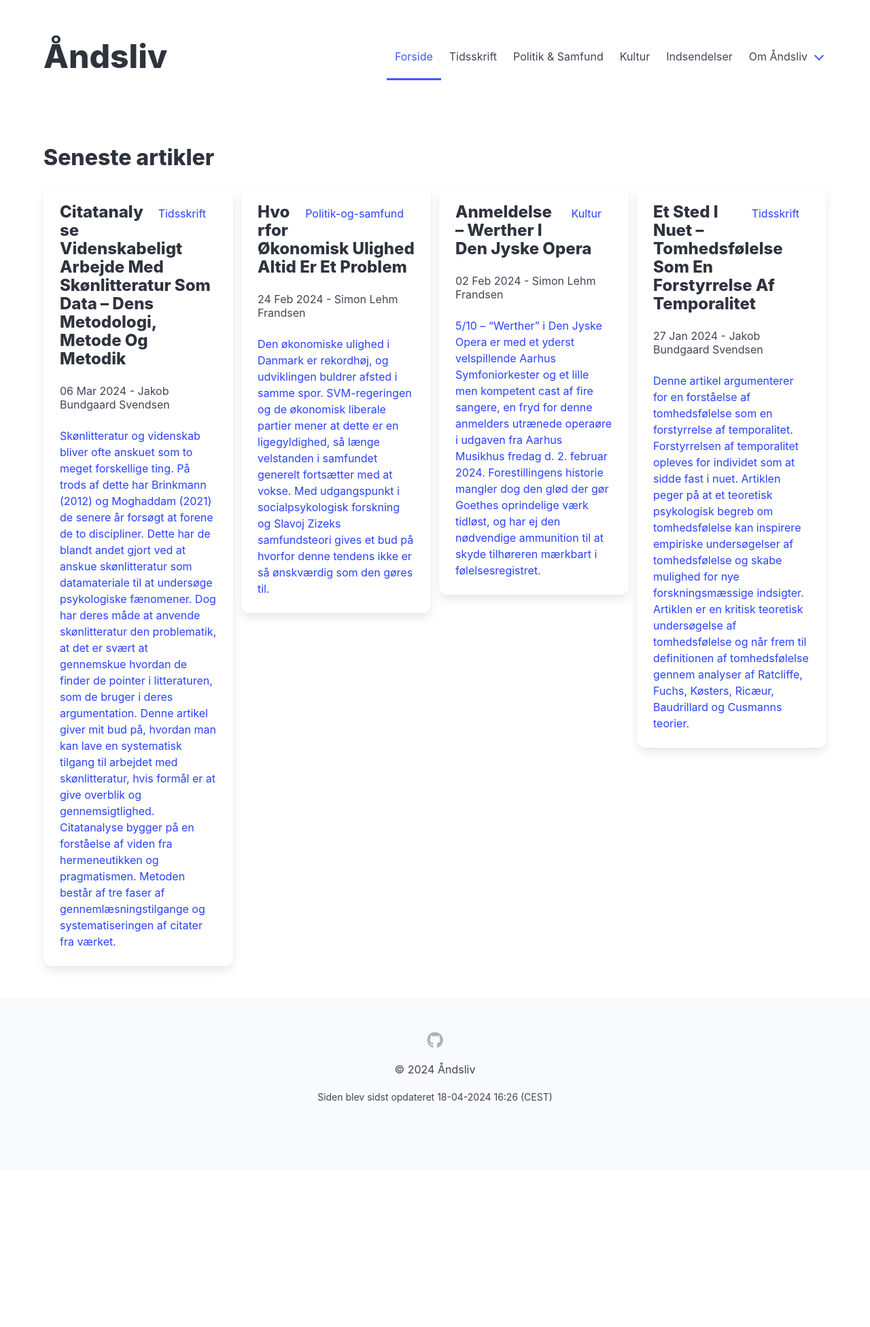
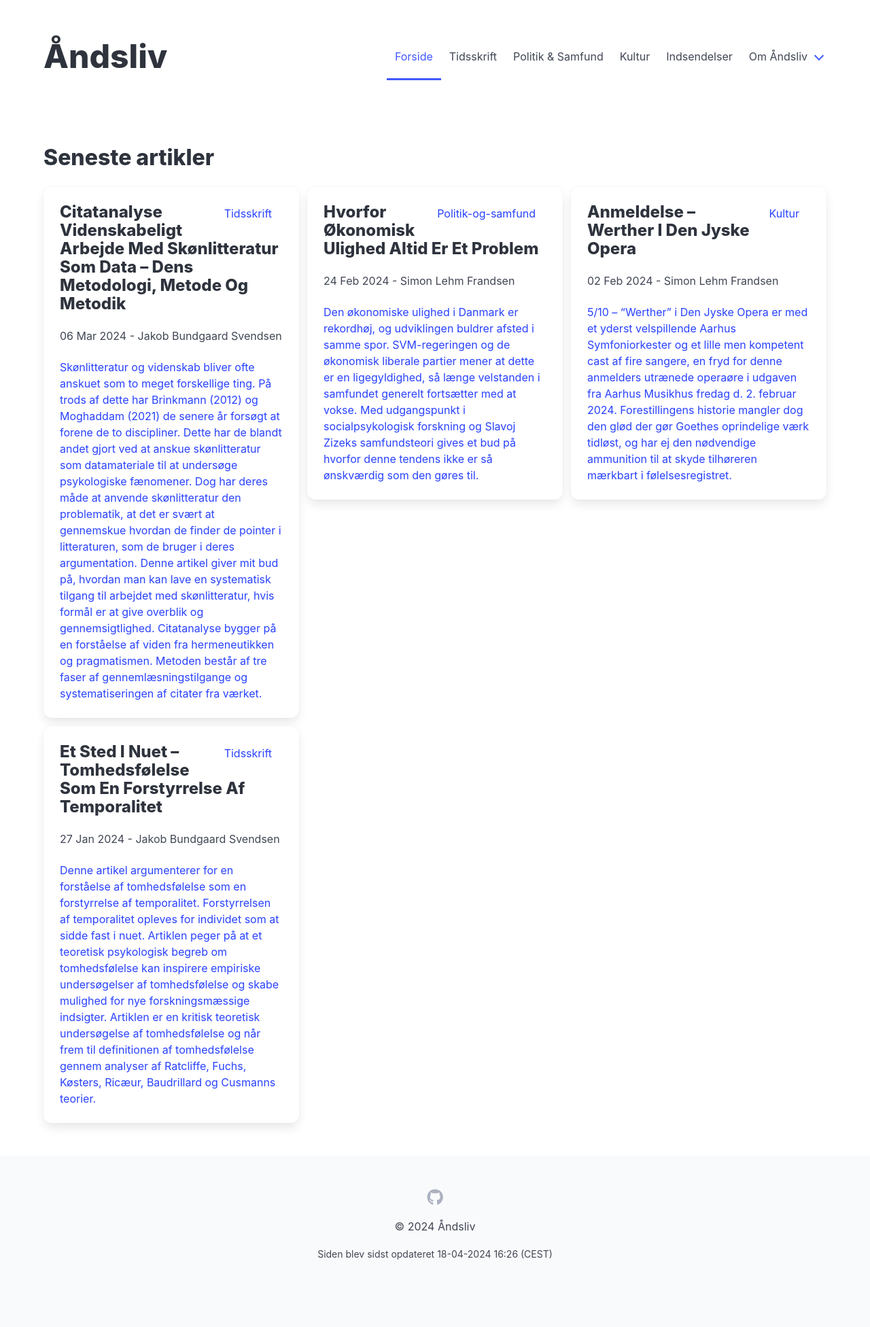
Before and after one commit to Aandsliv/aandsliv, a Jekyll site: the page built from src/index.html, in a window 1280 px wide. Shown: the whole page at 68% size. Built offline with Jekyll 4.4.1, drawn with Linux system fonts in a browser that asks for light colours; before the commit the page ends 1721 px from its top, so only the background shows below that.

Commit message:
feat: update grid layout

```diff
--- a/src/index.html
+++ b/src/index.html
@@ -4,7 +4,7 @@ title: Forside
 ---
 <h1 class="title">Seneste artikler</h1>
 <div class="block is-flex is-flex-wrap-wrap">
-    <div class="grid is-col-min-6">
+    <div class="grid is-col-min-12">
         {% for post in site.posts %}
         <div class="cell">
             <div class="card">
```
